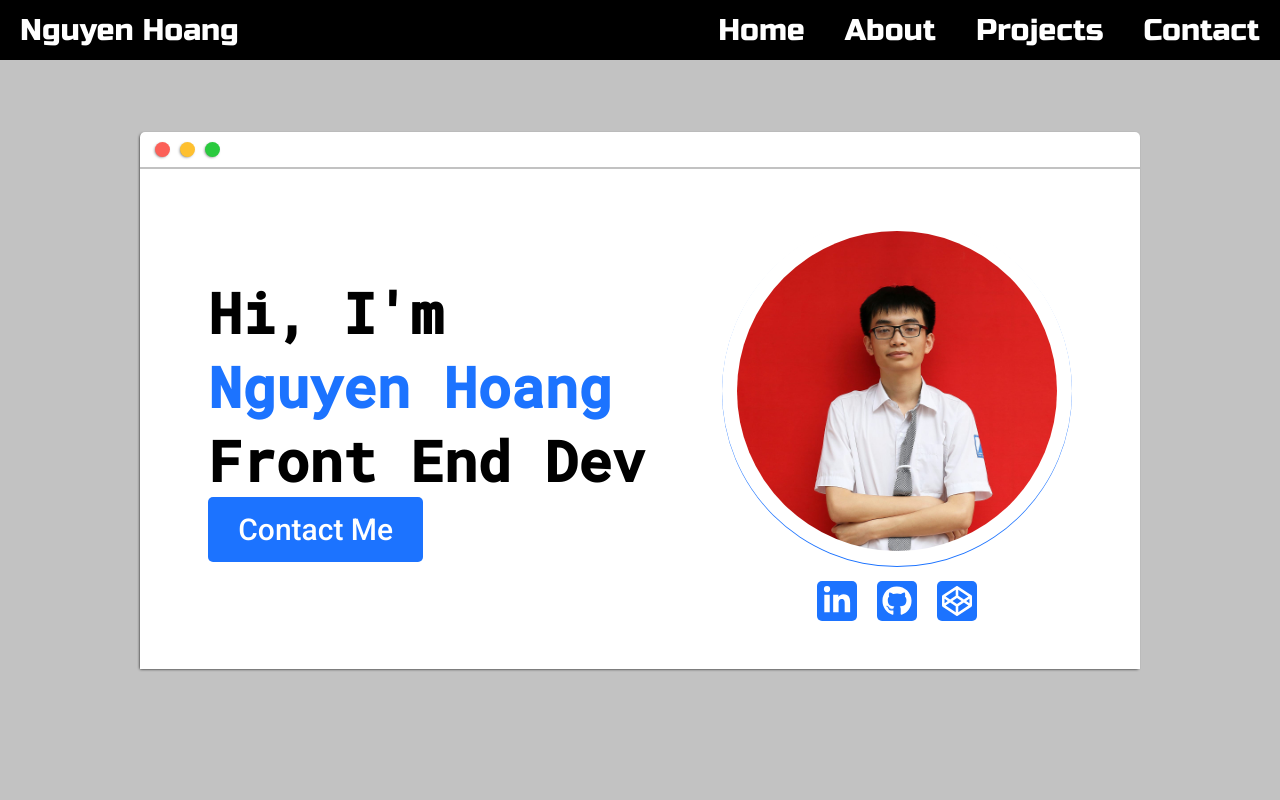
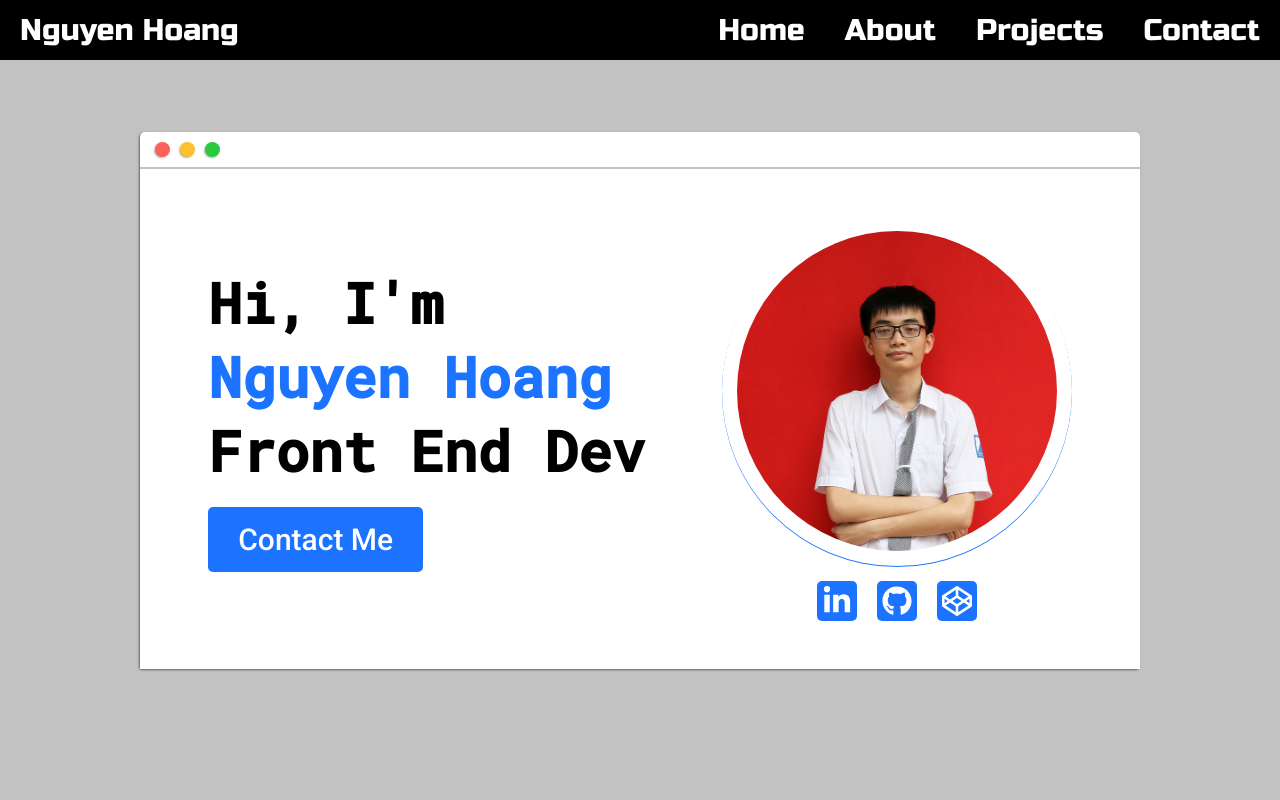
Before and after one commit to Hoang0211/portfolio, a React (Create React App) app: page / in a window 1280 px wide. Shown: the top 800 px of the page. Built offline with nearby package versions, Linux system fonts and the light colour scheme.

Commit message:
fix home section contact btn

```diff
--- a/src/components/MainSections/Home/Home.module.css
+++ b/src/components/MainSections/Home/Home.module.css
@@ -59,7 +59,7 @@
   display: flex;
 }
 .left-column .contact-btn {
-  margin-right: 20px;
+  margin-top: 20px;
   padding: 15px 30px;
   border: none;
   border-radius: 5px;
```
